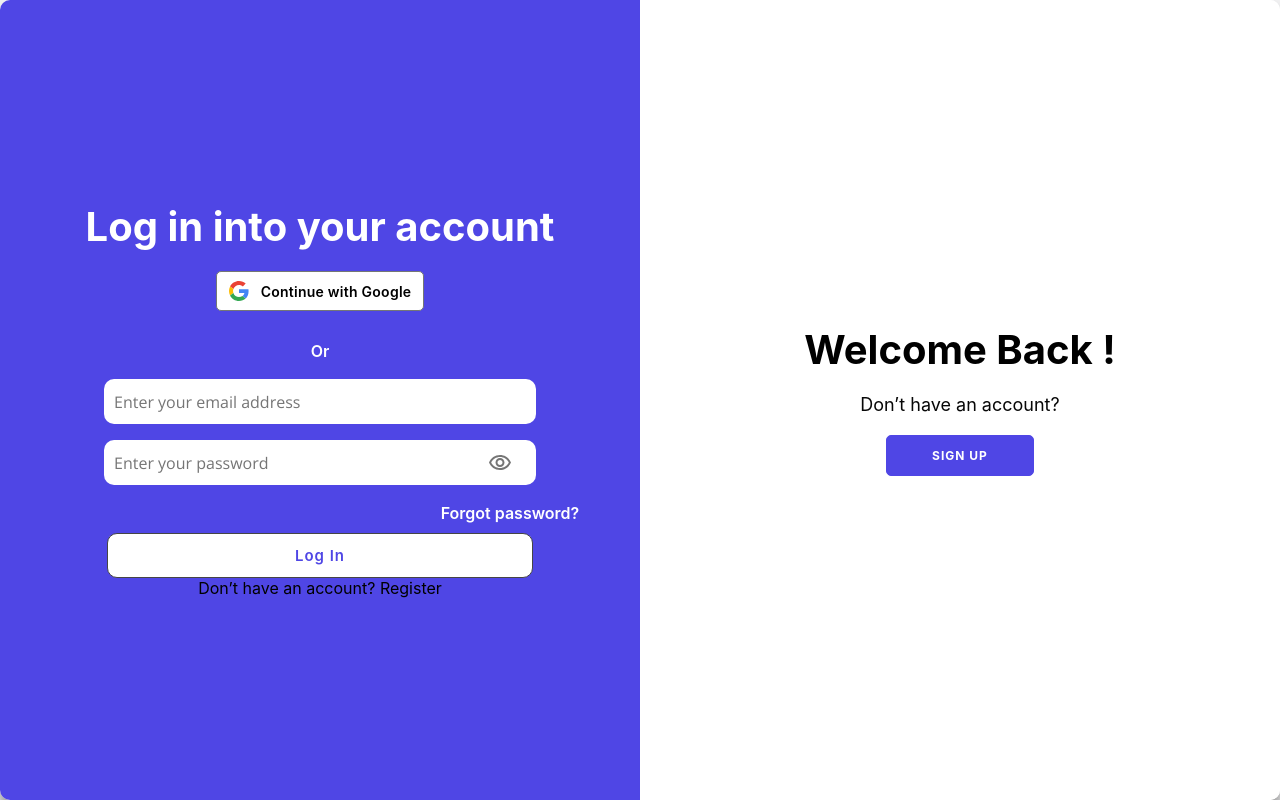
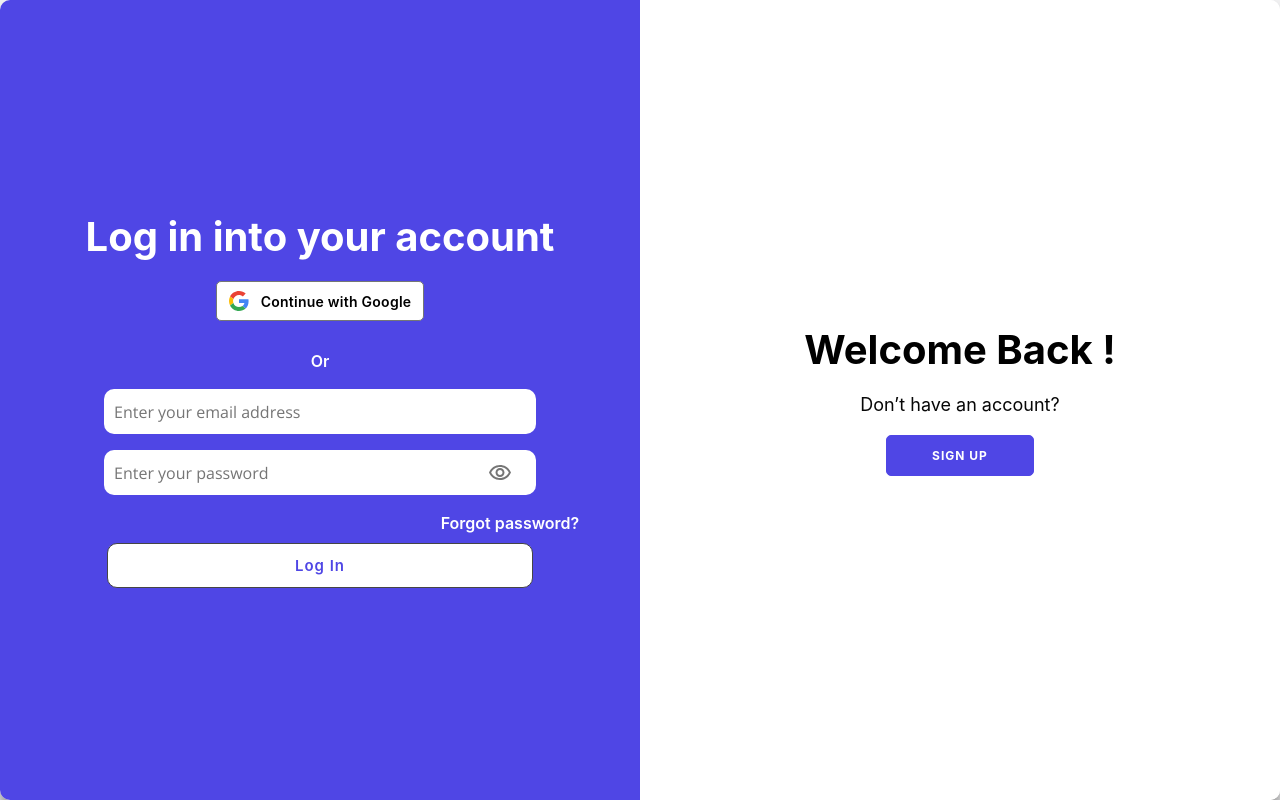
Before and after one commit to 1Yogeshh/tecosys-law, a React (Create React App) app: page /auth-user in a window 1280 px wide. Built offline with nearby package versions, Linux system fonts and the light colour scheme; a web font is replaced by a local one.

Commit message:
login page changes

```diff
--- a/src/components/LoginPage/LoginPage.jsx
+++ b/src/components/LoginPage/LoginPage.jsx
@@ -266,7 +266,6 @@ const LoginPage = () => {
           </div>
           <a href="/forget-password" style={{ fontSize: "16px", color: "white", marginBottom: "10px", marginLeft:'380px', fontWeight:'600' }}>Forgot password?</a>
           <button className="buttonClass" type="submit">Log In</button>
-          <p className="mt-[10px] text-white font-medium sm:hidden">Don’t have an account? <a>Register</a></p>
         </form>
       </div>
       <div className="overlay-container">
```
